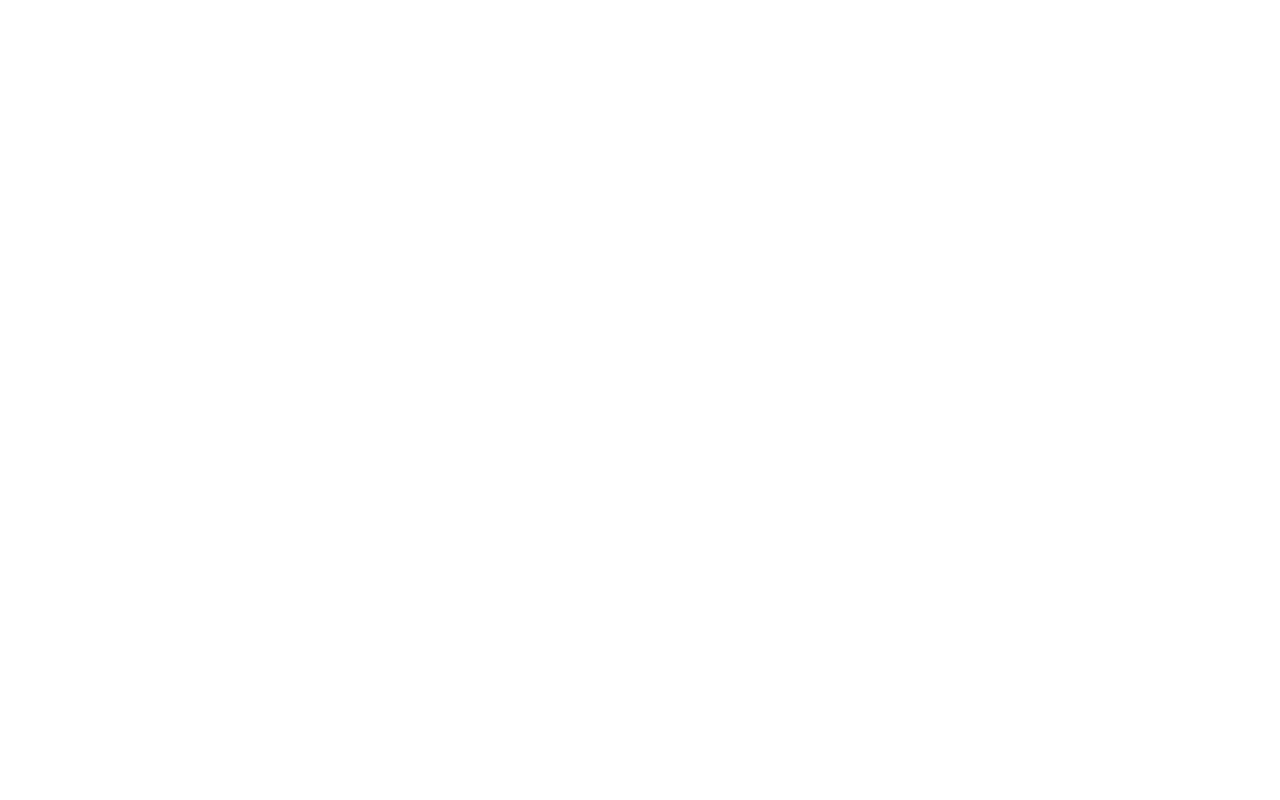
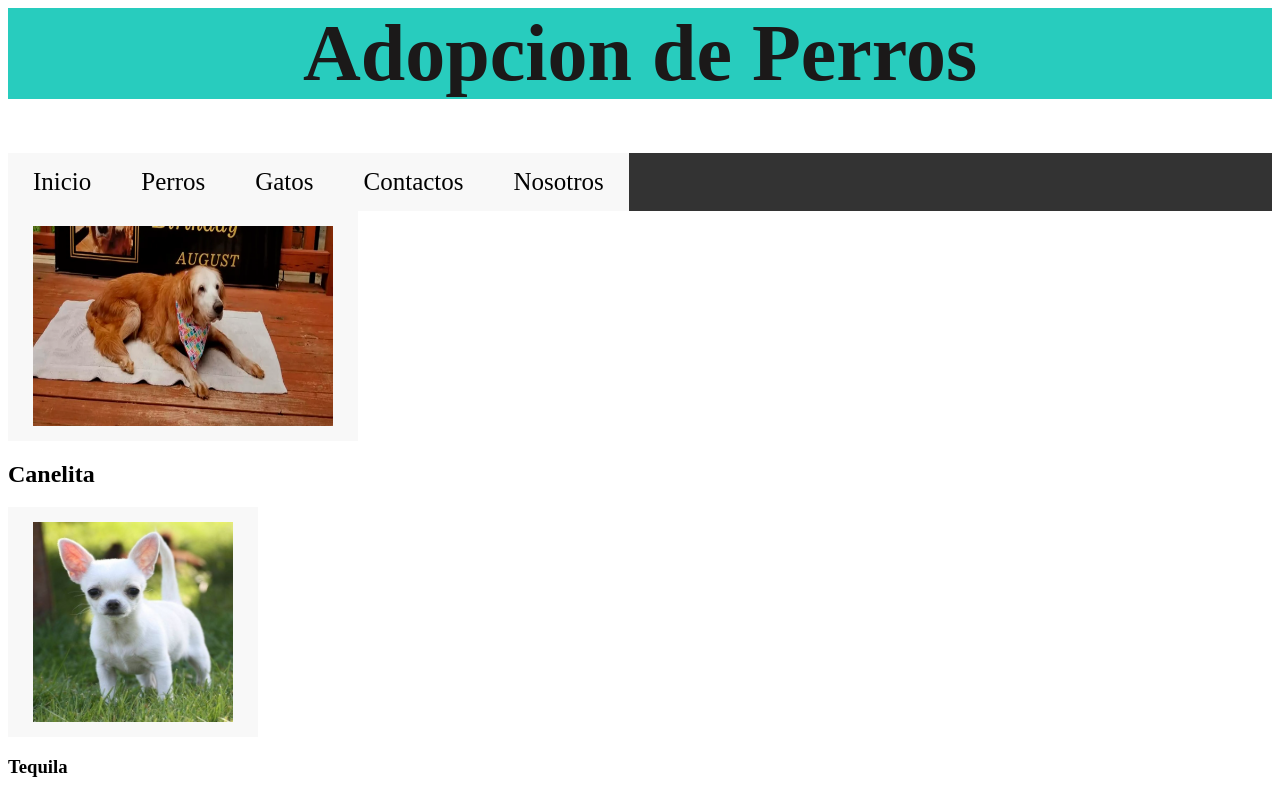
Before and after one commit to KiMberly006/Adopcion-, a plain HTML site: page Perros.html in a window 1280 px wide. Drawn offline with Linux system fonts and the light colour scheme.

Commit message:
nuevos cambios

```diff
--- a/Perros.html
+++ b/Perros.html
@@ -0,0 +1,74 @@
+
+<html>
+    <head>
+    <style>
+    body {
+      background-color: rgb(255, 255, 255);
+    }
+
+    h1 {
+      color: rgb(27, 25, 25);
+      text-align: center;
+      font-size: 80px;
+      background-color: rgb(40, 204, 190);
+    }
+
+
+ /* Style the top navigation bar */
+.topnav {
+  overflow: hidden;
+  background-color: #333;
+}
+
+/* Style the topnav links */
+.topnav a {
+  float: left;
+  display: block;
+  color: rgb(255, 255, 255);
+  text-align: center;
+  padding: 14px 16px;
+  text-decoration: none;
+
+}
+
+    </style>
+    </head>
+    <body>
+
+    <h1> Adopcion de Perros</h1>
+
+    <div class="topnav">
+        <a href="index.html">Inicio</a>
+        <a href="Perros.html">Perros</a>
+        <a href="gatos.html">Gatos</a>
+        <a href="contactos.html">Contactos</a>
+        <a href="Nosotros.html">Nosotros</a>
+      </div>
+
+        <html>
+            <head>
+            <style>
+            a:link, a:visited {
+              background-color: rgb(248, 248, 248);
+              color: rgb(2, 2, 2);
+              padding: 15px 25px;
+              text-align: center;
+              text-decoration: none;
+              display: inline-block;
+              font-size: 25px;
+             }
+
+            a:hover, a:active {
+              background-color: rgb(209, 45, 33);
+             }
+             </style>
+              </head>
+             <body>
+
+<a href="canelita.html"><img src="vieja.webp" alt="HTML tutorial" style="width: 300px;px;height: 200px;px;"></a>
+
+<h2>Canelita</h2>
+
+<a href="tequila.html"><img src="chi.jpg" alt="HTML tutorial" style="width: 200px;px; height: 200px;px;"></a>
+
+<h3>Tequila</h3>
```
Also changed, not shown: gatos.html (+35 -2 lines), index.html (+43 -13 lines), tequila.html (added, +49 -0 lines), Nosotros.html (added), canelita.html (added), chi.jpg (added), contactos.html (added), vieja.webp (added).
